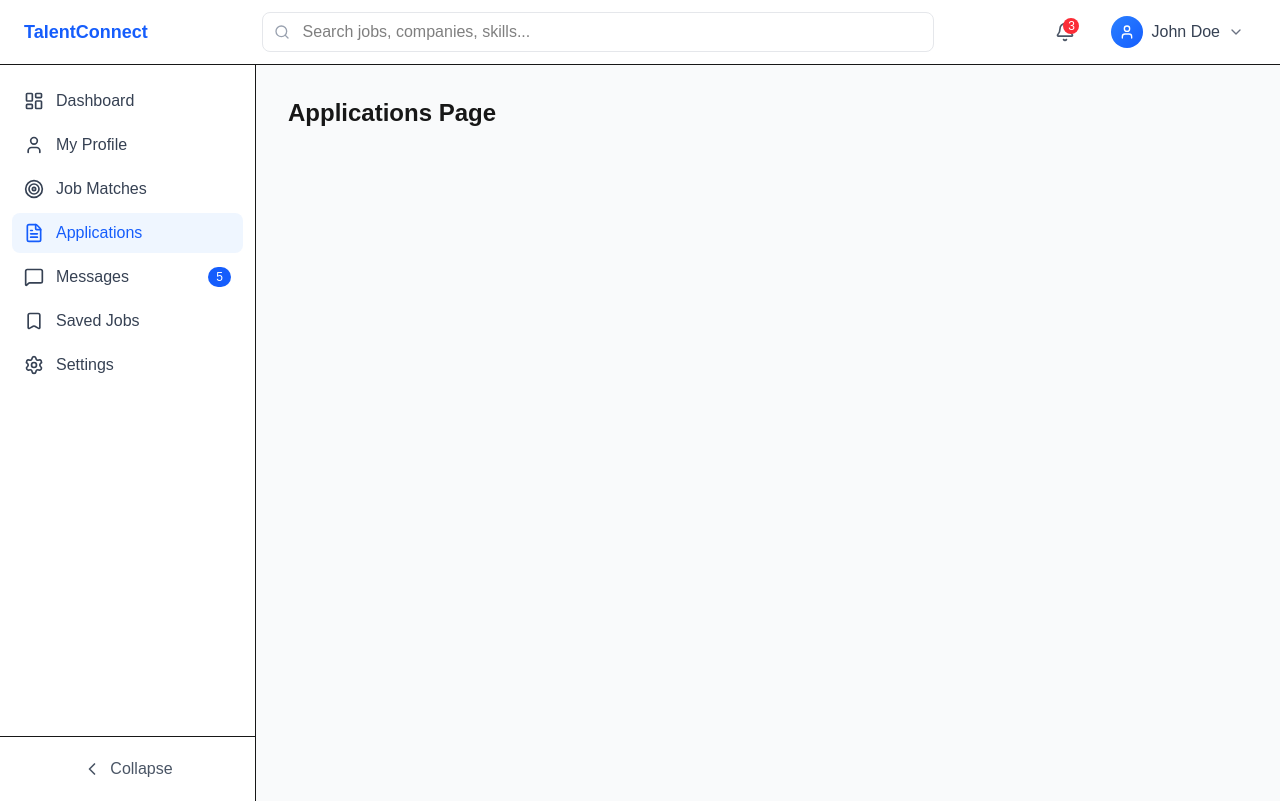
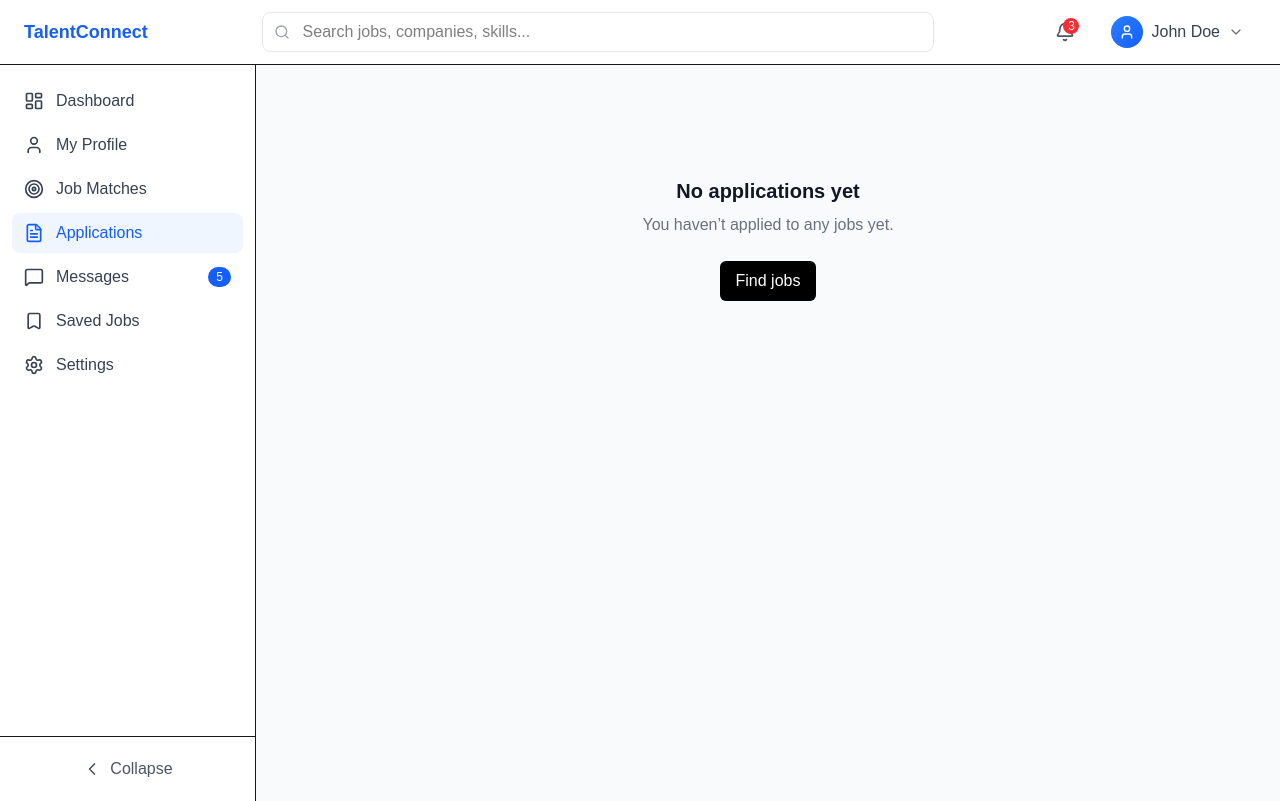
Before and after one commit to Azwin-1997/TalentConnect, a Next.js app: page /applications in a window 1280 px wide. Built offline with nearby package versions, Linux system fonts and the light colour scheme.

Commit message:
Add empty states for saved and applied jobs pages

```diff
--- a/app/(dashboard)/applications/page.tsx
+++ b/app/(dashboard)/applications/page.tsx
@@ -1,7 +1,27 @@
+"use client";
+
+import { useState } from "react";
+import EmptyState from "../../components/EmptyState";
+
 export default function Applications() {
+  const [hasApplications, setHasApplications] = useState(false);
+
+  if (!hasApplications) {
+    return (
+      <EmptyState
+        title="No applications yet"
+        description="You haven’t applied to any jobs yet."
+        actionLabel="Find jobs"
+      />
+    );
+  }
+
   return (
-    <div>
-      <h1 className="text-2xl font-semibold">Applications Page</h1>
+    <div className="p-4">
+      <h2 className="text-lg font-semibold">Applications</h2>
+      <p className="text-sm text-gray-500">
+        Your job applications will appear here.
+      </p>
     </div>
   );
 }
--- a/app/(dashboard)/saved/page.tsx
+++ b/app/(dashboard)/saved/page.tsx
@@ -1,7 +1,29 @@
+"use client";
+
+import { useState } from "react";
+import EmptyState from "../../components/EmptyState";
+
 export default function SavedJobs() {
+  const [hasSavedJobs, setHasSavedJobs] = useState(false);
+
+  // Empty state
+  if (!hasSavedJobs) {
+    return (
+      <EmptyState
+        title="No saved jobs"
+        description="You haven’t saved any jobs yet."
+        actionLabel="Browse jobs"
+      />
+    );
+  }
+
+  // Data state (placeholder for now)
   return (
-    <div>
-      <h1 className="text-2xl font-semibold">Saved Jobs Page</h1>
+    <div className="p-4">
+      <h2 className="text-lg font-semibold">Saved Jobs</h2>
+      <p className="text-sm text-gray-500">
+        Your saved jobs will appear here.
+      </p>
     </div>
   );
 }
```
